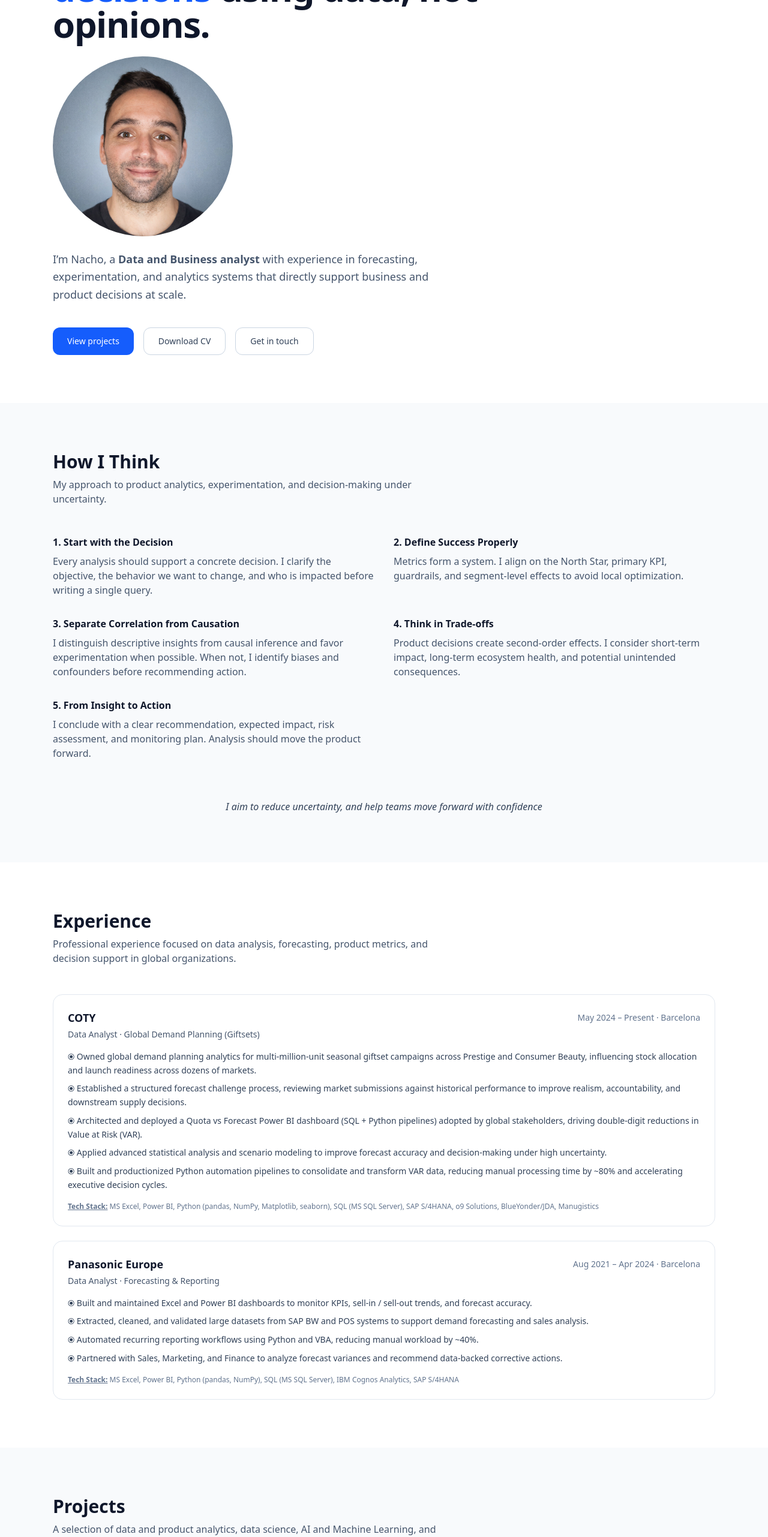
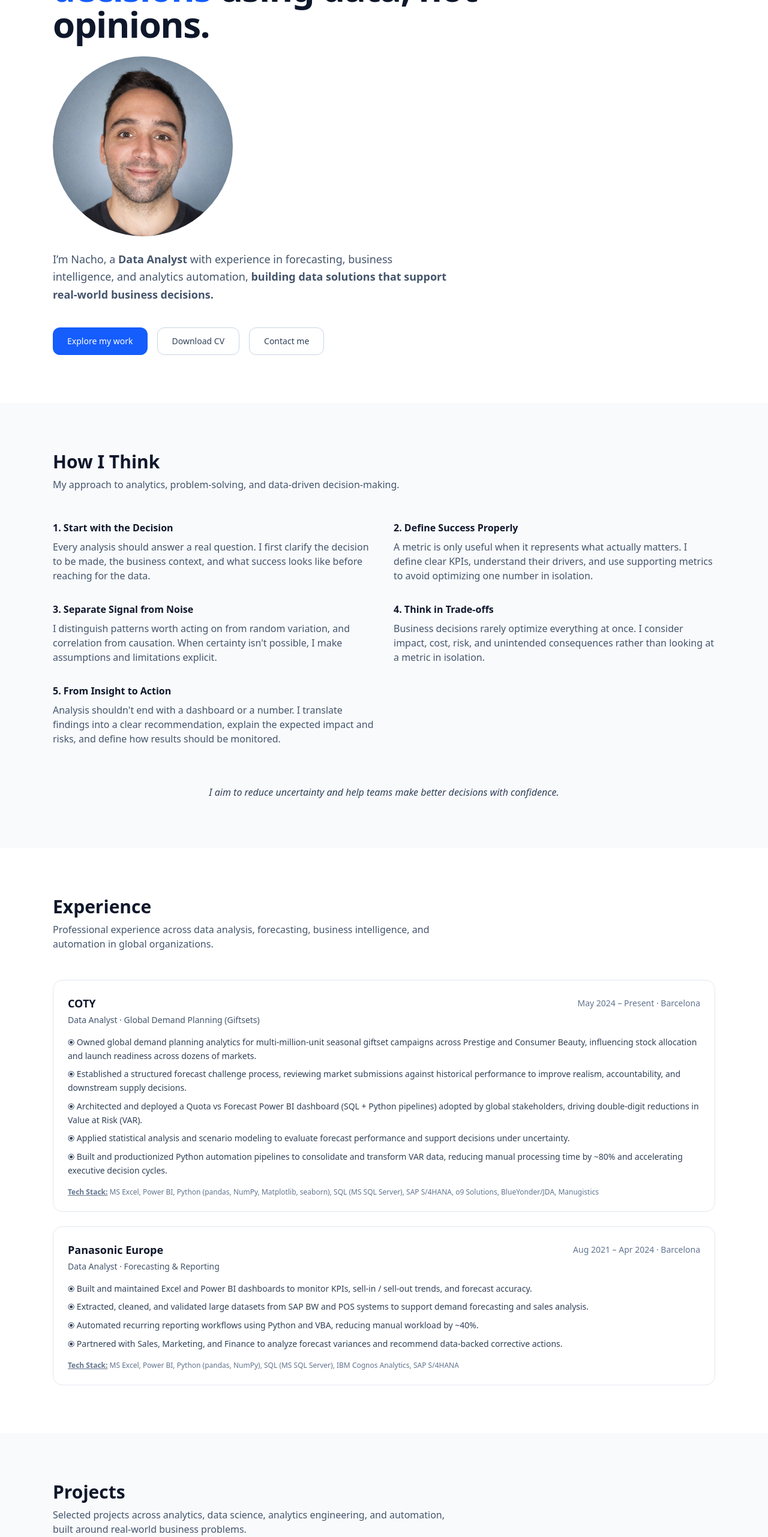
Before and after one commit to nachospreafico/data-portfolio, a React (Vite) app: page / in a window 1280 px wide. Shown: the part 234-2797 px from the top of the page at 60% size. Built offline with nearby package versions, Linux system fonts and the light colour scheme.

Commit message:
Revamp portfolio positioning, projects, and CV

```diff
--- a/src/components/Contact.jsx
+++ b/src/components/Contact.jsx
@@ -26,9 +26,9 @@ const Contact = () => {
             leading-relaxed
           "
           >
-            Interested in my work, a collaboration, or just want to talk data,
-            product, or analytics? <br></br> The easiest way to reach me is via
-            email, LinkedIn or GitHub.
+            Interested in my work, a collaboration, or just want to talk data
+            and analytics? <br></br>The easiest way to reach me is via email or
+            LinkedIn. You can also explore more of my work on GitHub.
           </p>
 
           {/* Contact links */}
--- a/src/components/Experience.jsx
+++ b/src/components/Experience.jsx
@@ -25,8 +25,8 @@ const Experience = () => {
             max-w-2xl
           "
           >
-            Professional experience focused on data analysis, forecasting,
-            product metrics, and decision support in global organizations.
+            Professional experience across data analysis, forecasting, business
+            intelligence, and automation in global organizations.
           </p>
         </div>
 
--- a/src/components/Hero.jsx
+++ b/src/components/Hero.jsx
@@ -7,7 +7,7 @@ const Hero = () => {
         <div className="flex flex-col gap-6">
           {/* Eyebrow */}
           <span className="text-sm text-slate-500 tracking-wide">
-            Data & Business Analyst
+            Data Analyst · Analytics · Automation
           </span>
 
           {/* Headline */}
@@ -44,9 +44,12 @@ const Hero = () => {
             leading-relaxed
           "
           >
-            I’m Nacho, a <strong>Data and Business analyst</strong> with
-            experience in forecasting, experimentation, and analytics systems
-            that directly support business and product decisions at scale.
+            I’m Nacho, a <strong>Data Analyst</strong> with experience in
+            forecasting, business intelligence, and analytics automation,{" "}
+            <strong>
+              building data solutions that support real-world business
+              decisions.
+            </strong>
           </p>
 
           {/* CTAs */}
@@ -63,7 +66,7 @@ const Hero = () => {
                 transition
               "
             >
-              View projects
+              Explore my work
             </a>
 
             <a
@@ -96,7 +99,7 @@ const Hero = () => {
                 transition
               "
             >
-              Get in touch
+              Contact me
             </a>
           </div>
         </div>
--- a/src/components/HowIThink.jsx
+++ b/src/components/HowIThink.jsx
@@ -10,8 +10,8 @@ const HowIThink = () => {
             How I Think
           </h2>
           <p className="mt-2 text-slate-600 max-w-2xl">
-            My approach to product analytics, experimentation, and
-            decision-making under uncertainty.
+            My approach to analytics, problem-solving, and data-driven
+            decision-making.
           </p>
         </div>
 
@@ -22,9 +22,9 @@ const HowIThink = () => {
               1. Start with the Decision
             </h3>
             <p className="mt-2 text-slate-600">
-              Every analysis should support a concrete decision. I clarify the
-              objective, the behavior we want to change, and who is impacted
-              before writing a single query.
+              Every analysis should answer a real question. I first clarify the
+              decision to be made, the business context, and what success looks
+              like before reaching for the data.
             </p>
           </div>
 
@@ -33,19 +33,20 @@ const HowIThink = () => {
               2. Define Success Properly
             </h3>
             <p className="mt-2 text-slate-600">
-              Metrics form a system. I align on the North Star, primary KPI,
-              guardrails, and segment-level effects to avoid local optimization.
+              A metric is only useful when it represents what actually matters.
+              I define clear KPIs, understand their drivers, and use supporting
+              metrics to avoid optimizing one number in isolation.
             </p>
           </div>
 
           <div>
             <h3 className="font-semibold text-slate-900">
-              3. Separate Correlation from Causation
+              3. Separate Signal from Noise
             </h3>
             <p className="mt-2 text-slate-600">
-              I distinguish descriptive insights from causal inference and favor
-              experimentation when possible. When not, I identify biases and
-              confounders before recommending action.
+              I distinguish patterns worth acting on from random variation, and
+              correlation from causation. When certainty isn't possible, I make
+              assumptions and limitations explicit.
             </p>
           </div>
 
@@ -54,9 +55,9 @@ const HowIThink = () => {
               4. Think in Trade-offs
             </h3>
             <p className="mt-2 text-slate-600">
-              Product decisions create second-order effects. I consider
-              short-term impact, long-term ecosystem health, and potential
-              unintended consequences.
+              Business decisions rarely optimize everything at once. I consider
+              impact, cost, risk, and unintended consequences rather than
+              looking at a metric in isolation.
             </p>
           </div>
 
@@ -65,16 +66,16 @@ const HowIThink = () => {
               5. From Insight to Action
             </h3>
             <p className="mt-2 text-slate-600">
-              I conclude with a clear recommendation, expected impact, risk
-              assessment, and monitoring plan. Analysis should move the product
-              forward.
+              Analysis shouldn't end with a dashboard or a number. I translate
+              findings into a clear recommendation, explain the expected impact
+              and risks, and define how results should be monitored.
             </p>
           </div>
         </div>
 
         <p className="max-w-2xl mx-auto mt-16 text-slate-700 text-center leading-relaxed italic">
-          I aim to reduce uncertainty, and help teams move forward with
-          confidence
+          I aim to reduce uncertainty and help teams make better decisions with
+          confidence.
         </p>
       </div>
     </section>
--- a/src/components/Projects.jsx
+++ b/src/components/Projects.jsx
@@ -1,5 +1,32 @@
 import ProjectCard from "./ProjectCard";
 import { projectsData } from "./projectsData";
+
+const projectSections = [
+  {
+    title: "Analytics Engineering",
+    description:
+      "Data transformation, modeling, testing, and analytics-ready datasets.",
+    group: "Analytics Engineering",
+  },
+  {
+    title: "Analytics Projects",
+    description:
+      "Business analysis, experimentation, dashboards, and decision support.",
+    group: "Data & Product Analytics",
+  },
+  {
+    title: "Automation",
+    description:
+      "Python workflows that replace repetitive processes with reliable, testable systems.",
+    group: "Automation",
+  },
+  {
+    title: "Data Science & Machine Learning",
+    description:
+      "Predictive modeling, statistical learning, and end-to-end ML workflows.",
+    group: "Data Science & Machine Learning",
+  },
+];
 
 const Projects = () => {
   return (
@@ -12,24 +39,31 @@ const Projects = () => {
           </h2>
 
           <p className="mt-2 text-slate-600 max-w-2xl">
-            A selection of data and product analytics, data science, AI and
-            Machine Learning, and automation projects focused on real-world
-            decision-making.
+            Selected projects across analytics, data science, analytics
+            engineering, and automation, built around real-world business
+            problems.
           </p>
         </div>
 
-        {/* Projects sections */}
+        {/* Project categories */}
         <div className="flex flex-col gap-14">
-          {/* Analytics */}
-          <section>
+          {projectSections.map((section) => {
+            const projects = projectsData.filter(
+              (project) => project.group === section.group,
+            );
+
+            if (projects.length === 0) return null;
+
+            return (
+              <section key={section.group}>
                 <div className="mb-6 flex items-center justify-between gap-4">
                   <div>
                     <h3 className="text-xl sm:text-2xl font-semibold tracking-tight text-slate-900">
-                  Data & Product Projects
+                      {section.title}
                     </h3>
+
                     <p className="mt-1 text-sm text-slate-500">
-                  Dashboards, business analysis, product analytics, and
-                  experimentation.
+                      {section.description}
                     </p>
                   </div>
 
@@ -37,93 +71,13 @@ const Projects = () => {
                 </div>
 
                 <div className="grid gap-6 sm:grid-cols-2 lg:grid-cols-3">
-              {projectsData
-                .filter(
-                  (project) => project.group === "Data & Product Analytics",
-                )
-                .map((project, idx) => (
-                  <ProjectCard project={project} key={idx} />
+                  {projects.map((project) => (
+                    <ProjectCard project={project} key={project.title} />
                   ))}
                 </div>
               </section>
-
-          {/* AI & Machine Learning */}
-          <section>
-            <div className="mb-6 flex items-center justify-between gap-4">
-              <div>
-                <h3 className="text-xl sm:text-2xl font-semibold tracking-tight text-slate-900">
-                  AI & Machine Learning Projects
-                </h3>
-                <p className="mt-1 text-sm text-slate-500">
-                  Predictive modeling, machine learning workflows, and applied
-                  AI projects.
-                </p>
-              </div>
-
-              <div className="hidden sm:block h-px flex-1 bg-slate-200" />
-            </div>
-
-            <div className="grid gap-6 sm:grid-cols-2 lg:grid-cols-3">
-              {projectsData
-                .filter(
-                  (project) =>
-                    project.group === "Data Science & Machine Learning",
-                )
-                .map((project, idx) => (
-                  <ProjectCard project={project} key={idx} />
-                ))}
-            </div>
-          </section>
-
-          {/* Analytics Engineering */}
-          <section>
-            <div className="mb-6 flex items-center justify-between gap-4">
-              <div>
-                <h3 className="text-xl sm:text-2xl font-semibold tracking-tight text-slate-900">
-                  Analytics Engineering Projects
-                </h3>
-                <p className="mt-1 text-sm text-slate-500">
-                  Data transformation, dimensional modeling, and modern
-                  analytics engineering projects.
-                </p>
-              </div>
-
-              <div className="hidden sm:block h-px flex-1 bg-slate-200" />
-            </div>
-
-            <div className="grid gap-6 sm:grid-cols-2 lg:grid-cols-3">
-              {projectsData
-                .filter((project) => project.group === "Analytics Engineering")
-                .map((project, idx) => (
-                  <ProjectCard project={project} key={idx} />
-                ))}
-            </div>
-          </section>
-
-          {/* Automation */}
-          <section>
-            <div className="mb-6 flex items-center justify-between gap-4">
-              <div>
-                <h3 className="text-xl sm:text-2xl font-semibold tracking-tight text-slate-900">
-                  Automation Projects
-                </h3>
-                <p className="mt-1 text-sm text-slate-500">
-                  Workflow automation, process optimization, and solutions that
-                  streamline business operations.
-                </p>
-              </div>
-
-              <div className="hidden sm:block h-px flex-1 bg-slate-200" />
-            </div>
-
-            <div className="grid gap-6 sm:grid-cols-2 lg:grid-cols-3">
-              {projectsData
-                .filter((project) => project.group === "Automation")
-                .map((project, idx) => (
-                  <ProjectCard project={project} key={idx} />
-                ))}
-            </div>
-          </section>
+            );
+          })}
         </div>
       </div>
     </section>
--- a/src/components/experienceData.js
+++ b/src/components/experienceData.js
@@ -9,7 +9,7 @@ export const experienceData = [
       "Owned global demand planning analytics for multi-million-unit seasonal giftset campaigns across Prestige and Consumer Beauty, influencing stock allocation and launch readiness across dozens of markets.",
       "Established a structured forecast challenge process, reviewing market submissions against historical performance to improve realism, accountability, and downstream supply decisions.",
       "Architected and deployed a Quota vs Forecast Power BI dashboard (SQL + Python pipelines) adopted by global stakeholders, driving double-digit reductions in Value at Risk (VAR).",
-      "Applied advanced statistical analysis and scenario modeling to improve forecast accuracy and decision-making under high uncertainty.",
+      "Applied statistical analysis and scenario modeling to evaluate forecast performance and support decisions under uncertainty.",
       "Built and productionized Python automation pipelines to consolidate and transform VAR data, reducing manual processing time by ~80% and accelerating executive decision cycles.",
     ],
 
--- a/src/components/projectsData.js
+++ b/src/components/projectsData.js
@@ -12,6 +12,29 @@ export const projectsData = [
   //   group: "Data Science & Machine Learning",
   // },
   {
+    title: "Demand Planning Analytics Platform",
+    description:
+      "Production-style dbt project that transforms raw demand planning and retail data into trusted, analytics-ready models for forecasting, inventory, and commercial decision-making.",
+    tech: ["dbt Core", "SQL", "Python", "Power BI"],
+    links: {
+      github: "https://github.com/nachospreafico/demand-planning-dbt",
+    },
+    featured: true,
+    group: "Analytics Engineering",
+  },
+  {
+    title: "Supply Delay Alerts",
+    description:
+      "Python automation for validating order data, identifying overdue deliveries, and generating delay reports using a realistic synthetic supply chain dataset.",
+    tech: ["pandas", "pytest"],
+    links: {
+      github: "https://github.com/nachospreafico/supply-delay-alerts/",
+    },
+    featured: true,
+    group: "Automation",
+    underConstruction: false,
+  },
+  {
     title: "Instant Booking A/B Test",
     description:
       "A/B test analysis of an Instant Booking feature in a two-sided marketplace, evaluating its impact on booking conversion and supply-side health, with a focus on balancing user experience improvements and ecosystem stability.",
@@ -23,17 +46,18 @@ export const projectsData = [
     featured: true,
     group: "Data & Product Analytics",
   },
-  {
-    title: "Fintech A/B Test",
-    description:
-      "End-to-end A/B testing project simulating a Revolut-style product experiment. Covers experiment design, hypothesis testing, confidence intervals, effect size, and business interpretation.",
-    tech: ["Python", "Jupyter", "A/B Testing"],
-    links: {
-      github: "https://github.com/nachospreafico/ab_first_topup",
-    },
-    featured: true,
-    group: "Data & Product Analytics",
-  },
+
+  // {
+  //   title: "Fintech A/B Test",
+  //   description:
+  //     "End-to-end A/B testing project simulating a Revolut-style product experiment. Covers experiment design, hypothesis testing, confidence intervals, effect size, and business interpretation.",
+  //   tech: ["Python", "Jupyter", "A/B Testing"],
+  //   links: {
+  //     github: "https://github.com/nachospreafico/ab_first_topup",
+  //   },
+  //   featured: true,
+  //   group: "Data & Product Analytics",
+  // },
 
   {
     title: "Fintech Product Analytics",
@@ -46,17 +70,17 @@ export const projectsData = [
     featured: false,
     group: "Data & Product Analytics",
   },
-  {
-    title: "Fintech User Churn Analysis",
-    description:
-      "End-to-end churn analysis project for a subscription-based fintech platform, combining SQL, Python, statistical testing, and business-oriented analytics to identify behavioral drivers of high-value user churn.",
-    tech: ["SQL", "Python", "Power BI"],
-    links: {
-      github: "https://github.com/nachospreafico/fintech-user-churn-analysis",
-    },
-    featured: false,
-    group: "Data & Product Analytics",
-  },
+  // {
+  //   title: "Fintech User Churn Analysis",
+  //   description:
+  //     "End-to-end churn analysis project for a subscription-based fintech platform, combining SQL, Python, statistical testing, and business-oriented analytics to identify behavioral drivers of high-value user churn.",
+  //   tech: ["SQL", "Python", "Power BI"],
+  //   links: {
+  //     github: "https://github.com/nachospreafico/fintech-user-churn-analysis",
+  //   },
+  //   featured: false,
+  //   group: "Data & Product Analytics",
+  // },
   // {
   //   title: "Supply-Constrained Demand Forecasting Engine",
   //   description:
@@ -69,7 +93,7 @@ export const projectsData = [
   //   featured: true,
   //   group: "Data & Product Analytics",
   //   underConstruction: false,
-  // },
+  // },*/
   {
     title: "Customer Churn Prediction",
     description:
@@ -150,17 +174,7 @@ export const projectsData = [
   //   featured: false,
   //   group: "Data & Product Analytics",
   // },
-  {
-    title: "Demand Planning Analytics Platform",
-    description:
-      "Production-style dbt project that transforms raw demand planning and retail data into trusted, analytics-ready models for forecasting, inventory, and commercial decision-making.",
-    tech: ["dbt Core", "SQL", "Python", "Power BI"],
-    links: {
-      github: "https://github.com/nachospreafico/demand-planning-dbt",
-    },
-    featured: true,
-    group: "Analytics Engineering",
-  },
+
   {
     title: "E-commerce Revenue Pipeline",
     description:
@@ -172,7 +186,6 @@ export const projectsData = [
     featured: false,
     group: "Analytics Engineering",
   },
-  ,
   /*
   {
     title: "Streamlit KPI Dashboard",
@@ -194,16 +207,6 @@ export const projectsData = [
     },
     featured: false,
   }
-  */ {
-    title: "Supply Delay Alerts",
-    description:
-      "Python automation for validating order data, identifying overdue deliveries, and generating delay reports using a realistic synthetic supply chain dataset.",
-    tech: ["pandas", "pytest"],
-    links: {
-      github: "https://github.com/nachospreafico/supply-delay-alerts/",
-    },
-    featured: true,
-    group: "Automation",
-    underConstruction: false,
-  },
+  */
+  ,
 ];
```
Also changed, not shown: 1 other file (tests, documents, lock files or other folders). Lines whose indentation alone changed are shown as unchanged.
